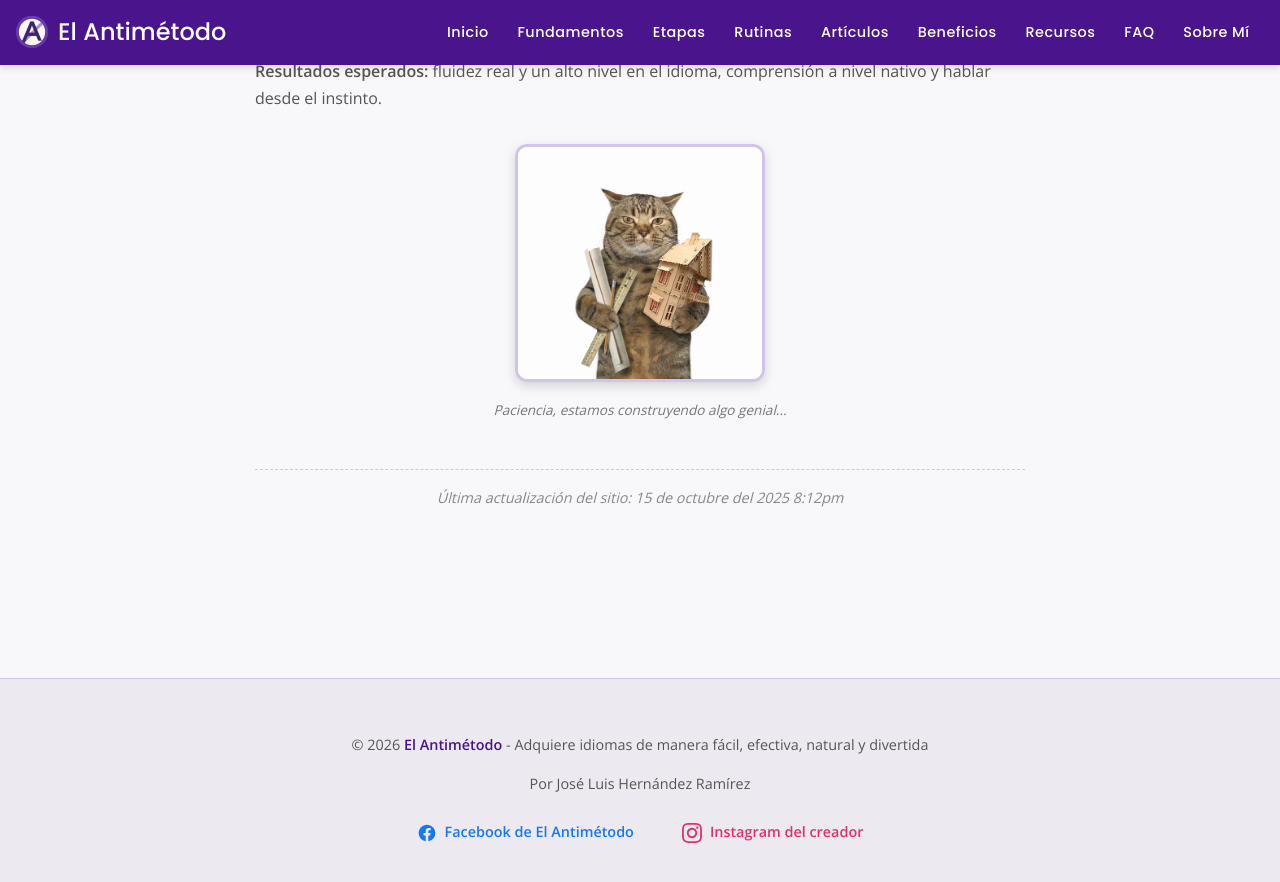
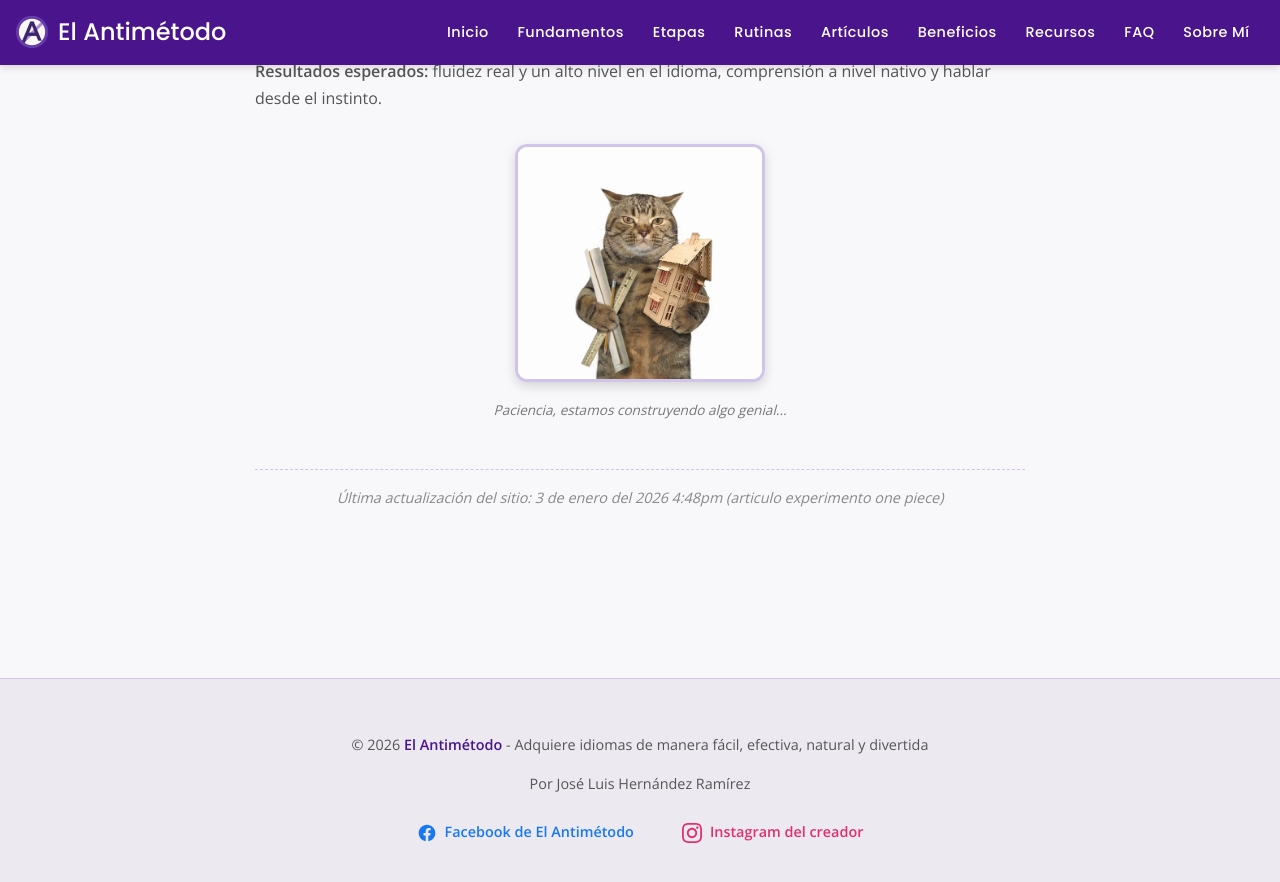
Before and after one commit to LuiseM93/ElAntimetodo, a Jekyll site: the page built from index.md, in a window 1280 px wide and 900 px high, scrolled down 5455 px. Shown: the top 882 px of the window. Built offline with Jekyll 4.4.1, drawn with Linux system fonts in a browser that asks for light colours.

Commit message:
Update last site update date and note

```diff
--- a/index.md
+++ b/index.md
@@ -329,7 +329,7 @@ description: Aprende idiomas de forma natural y divertida con El Antimétodo. Si
         <p style="font-size:0.85em; color: #777; margin-top: 0.5rem;"><em>Paciencia, estamos construyendo algo genial...</em></p>
     </div>
      <p style="text-align: center; font-size: 0.9em; color: #888; margin-top: 3rem; border-top: 1px dashed var(--light-purple-color); padding-top: 1rem;">
-       <em>Última actualización del sitio: 15 de octubre del 2025 8:12pm</em>
+       <em>Última actualización del sitio: 3 de enero del 2026 4:48pm (articulo experimento one piece)</em>
      </p>
   </section>
 
```
